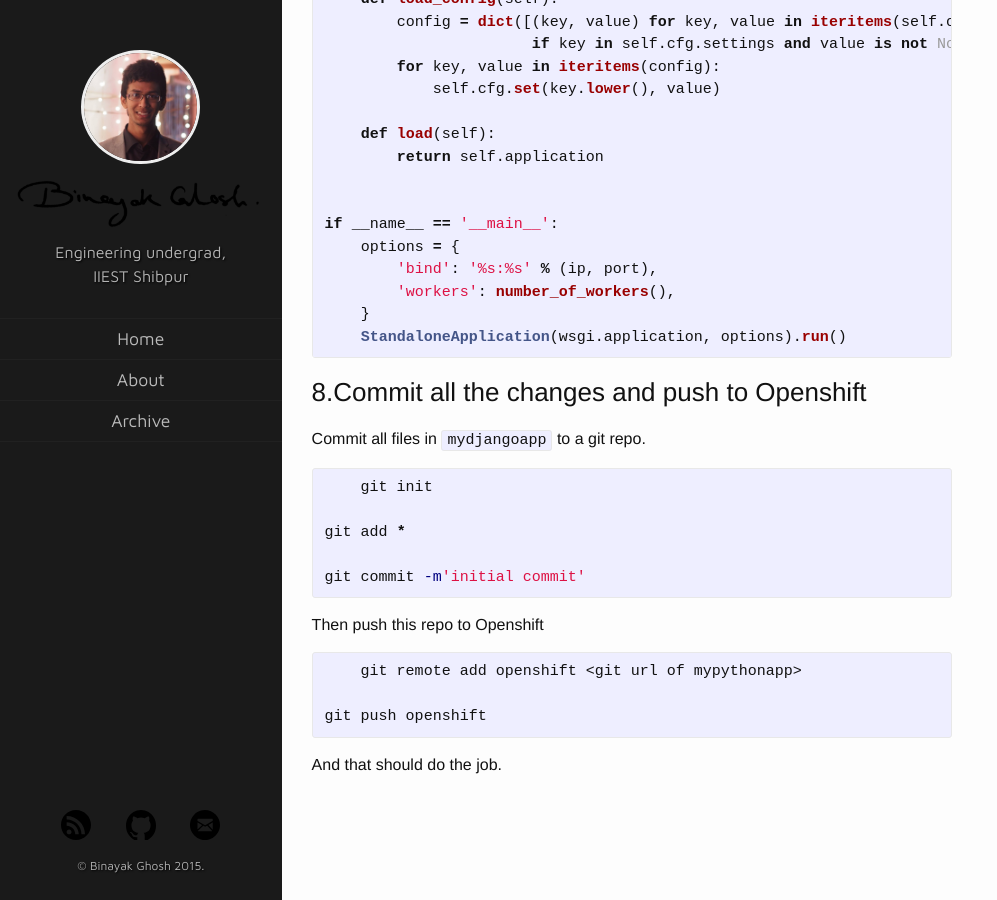
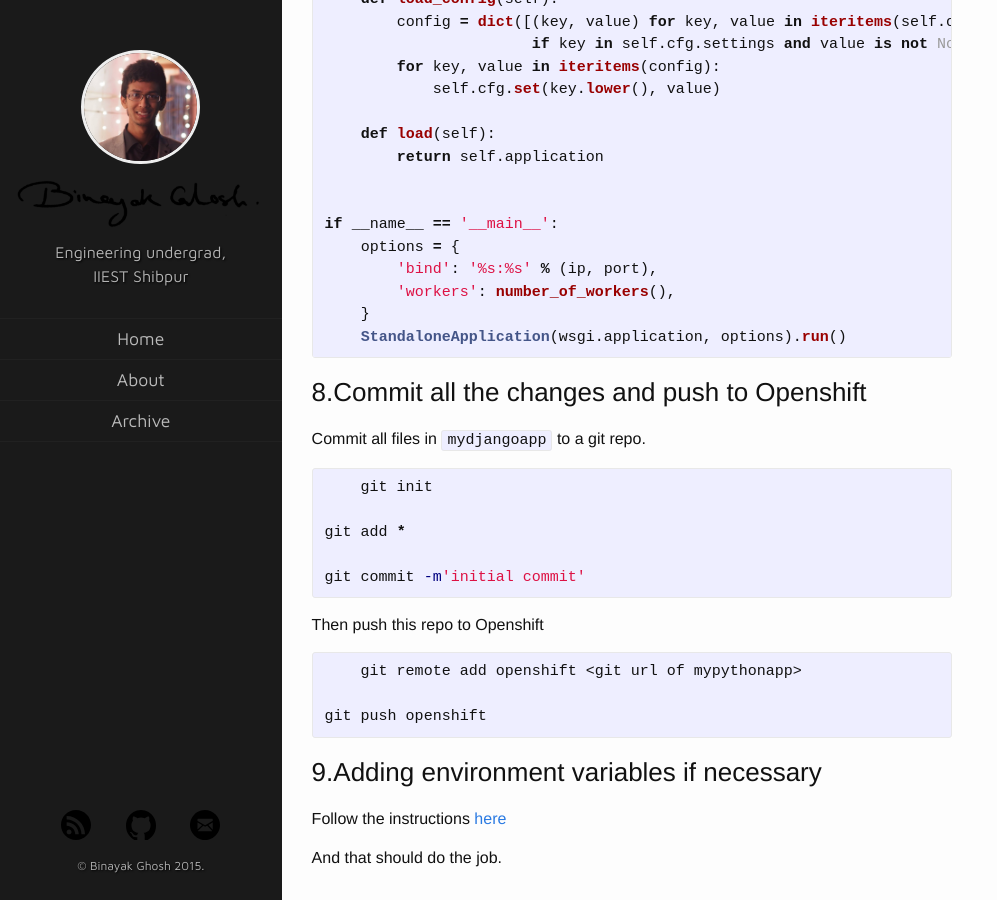
Before and after one commit to swrdfish/swrdfish.github.io, a Jekyll site: the page built from _posts/2014-12-29-django-on-openshift.md, in a window 1280 px wide and 900 px high, scrolled down 2412 px. Shown: the whole window, without its empty margins (0-997 px from the left). Built offline with Jekyll 4.4.1, drawn with Linux system fonts in a browser that asks for light colours; nearby versions of some CDN libraries; comment, search, counter and statistics services are not loaded.

Commit message:
modified a post

```diff
--- a/_posts/2014-12-29-django-on-openshift.md
+++ b/_posts/2014-12-29-django-on-openshift.md
@@ -135,6 +135,9 @@ git push openshift
 {% endhighlight %}
 
 
+### 9.Adding environment variables if necessary ###
+Follow the instructions [here](https://help.openshift.com/hc/en-us/articles/202399310-How-to-create-and-use-environment-variables-on-the-server-){: target blank}
+
 
 
 And that should do the job.
```
